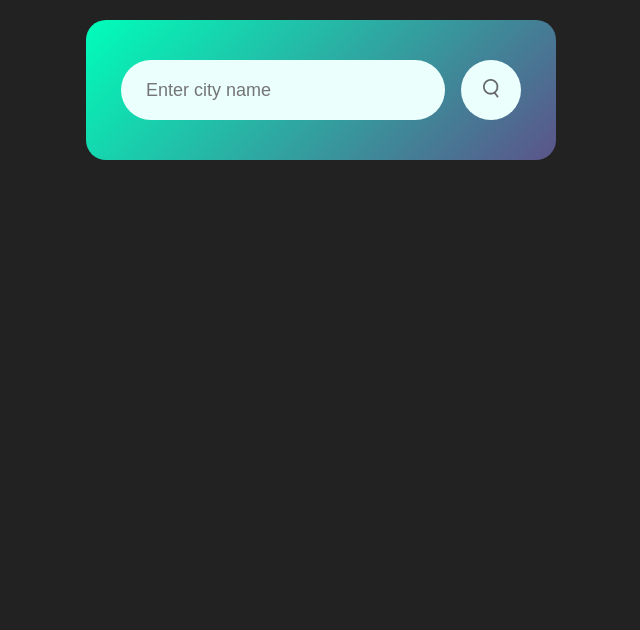
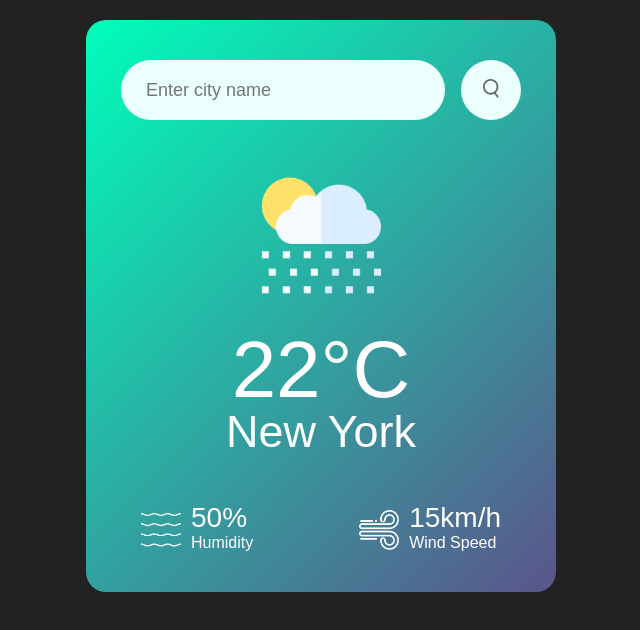
Before and after one commit to oscarmezaav/weather-vanilla-js, a plain HTML site: page index.html in a window 1280 px wide. Shown: the whole page, without its empty margins (319-959 px from the left). Drawn offline with Linux system fonts and the light colour scheme.

Commit message:
Fake data

```diff
--- a/index.html
+++ b/index.html
@@ -12,6 +12,27 @@
             <input type="text" placeholder="Enter city name" spellcheck="false">
             <button><img src="images/search.png"></button>
         </div>
+        <div class="weather">
+            <img src="images/rain.png" class="weather-icon">
+            <h1 class="temp">22°C</h1>
+            <h2 class="city">New York</h2>
+            <div class="details">
+                <div class="col">
+                    <img src="images/humidity.png">
+                    <div>
+                        <p class="humidity">50%</p>
+                        <p>Humidity</p>
+                    </div>
+                </div>
+                <div class="col">
+                    <img src="images/wind.png">
+                    <div>
+                        <p class="wind">15km/h</p>
+                        <p>Wind Speed</p>
+                    </div>
+                </div>
+            </div>
+        </div>
     </div>
 </body>
 </html>
--- a/style.css
+++ b/style.css
@@ -53,3 +53,43 @@ body {
 .search button img {
     width: 16px;
 }
+
+.weather-icon {
+    width: 170px;
+    margin-top: 30px;
+}
+
+.weather h1 {
+    font-size: 80px;
+    font-weight: 500;
+}
+
+.weather h2 {
+    font-size: 45px;
+    font-weight: 400;
+    margin-top: -10px;
+}
+
+.details {
+    display: flex;
+    align-items: center;
+    justify-content: space-between;
+    padding: 0 20px;
+    margin-top: 50px;
+}
+
+.col {
+    display: flex;
+    align-items: center;
+    text-align: left;
+}
+
+.col img {
+    width: 40px;
+    margin-right: 10px;
+}
+
+.humidity, .wind {
+    font-size: 28px;
+    margin-top: -6px;
+}
```
